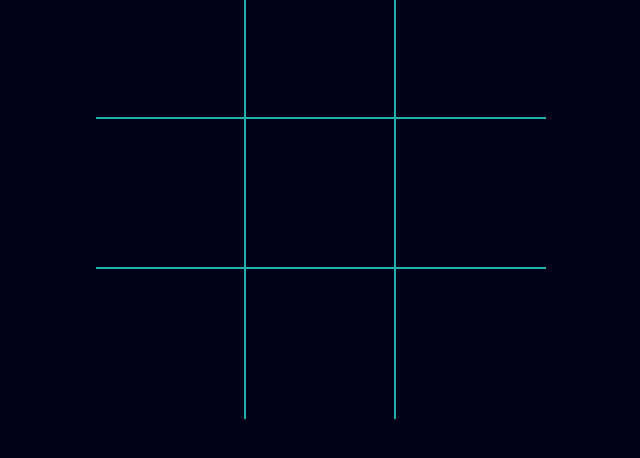
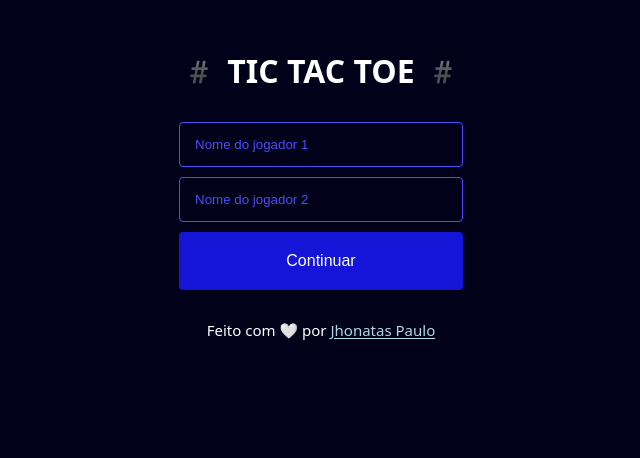
Before and after one commit to jhonataspaulo/tictactoe, a React (Vite) app: page / in a window 1280 px wide. Shown: the part 206-664 px from the top of the page, without its empty margins (319-959 px from the left). Built offline with nearby package versions, Linux system fonts and the light colour scheme.

Commit message:
feat: add players and placar

```diff
--- a/package.json
+++ b/package.json
@@ -10,6 +10,7 @@
   "dependencies": {
     "react": "^18.0.0",
     "react-dom": "^18.0.0",
+    "react-router-dom": "6",
     "sass": "^1.51.0"
   },
   "devDependencies": {
--- a/src/App.css
+++ b/src/App.css
@@ -14,3 +14,12 @@ body {
   font-family: system-ui;
   overflow: hidden;
 }
+
+a {
+  text-decoration: none;
+  color: lightblue;
+}
+
+a:visited {
+  color: lightblue;
+}
--- a/src/App.tsx
+++ b/src/App.tsx
@@ -1,7 +1,7 @@
-import {Game} from './components/game';
+import { Home } from './components/Home';
 
 function App() {
-  return <Game />;
+  return <Home />;
 }
 
 export default App;
--- /dev/null
+++ b/src/components/Home/index.tsx
@@ -0,0 +1,57 @@
+import {useState} from 'react';
+import styles from './styles.module.scss';
+import {useNavigate} from 'react-router-dom';
+
+export function Home() {
+  const [player1, setPlayer1] = useState<string>('');
+  const [player2, setPlayer2] = useState<string>('');
+  let navigate = useNavigate();
+  function handleNext() {
+    const p1 = document.getElementById('player1');
+    const p2 = document.getElementById('player2');
+
+    if (player1 === '') {
+      p1?.focus();
+      return;
+    }
+
+    if (player2 === '') {
+      p2?.focus();
+      return;
+    }
+    navigate('/game', {state: {player1, player2}});
+  }
+
+  return (
+    <div className={styles.container}>
+      <h1 className={styles.title}>#️ TIC TAC TOE #️</h1>
+      <div className={styles.inputs}>
+        <div className={styles.inputGroup}>
+          <input
+            type="text"
+            id="player1"
+            placeholder="Nome do jogador 1"
+            value={player1}
+            onChange={e => setPlayer1(e.target.value)}
+          />
+        </div>
+        <div className={styles.inputGroup}>
+          <input
+            type="text"
+            id="player2"
+            placeholder="Nome do jogador 2"
+            value={player2}
+            onChange={e => setPlayer2(e.target.value)}
+          />
+        </div>
+        <button onClick={handleNext}>Continuar</button>
+      </div>
+      <footer className={styles.footer}>
+        Feito com 🤍 por{' '}
+        <a href="https://github.com/jhonataspaulo" target="_blank">
+          Jhonatas Paulo
+        </a>
+      </footer>
+    </div>
+  );
+}
--- /dev/null
+++ b/src/components/Home/styles.module.scss
@@ -0,0 +1,59 @@
+.container {
+  display: flex;
+  flex-direction: column;
+  align-items: center;
+  gap: 15px;
+
+  button {
+    width: 100%;
+    padding: 20px 20px;
+    border: none;
+    background-color: rgb(21, 21, 216);
+    color: white;
+    font-size: 16px;
+    border-radius: 4px;
+    cursor: pointer;
+
+    &:hover {
+      background-color: rgb(44, 44, 228);
+    }
+  }
+
+  .title {
+    font-weight: bold;
+  }
+
+  .footer {
+    font-size: 15px;
+    a {
+      text-decoration-line: underline;
+      text-underline-offset: 2px;
+    }
+  }
+
+  .inputs {
+    width: 100%;
+    display: flex;
+    flex-direction: column;
+    gap: 10px;
+    margin: 15px 0;
+  }
+
+  .inputGroup {
+    display: flex;
+    flex-direction: column;
+    align-items: center;
+
+    input {
+    width: 100%;
+      padding: 14px 15px;
+      border: 1px solid rgb(77, 77, 248);
+      border-radius: 4px;
+      color: white;
+
+      &::placeholder {
+        color: rgb(77, 77, 248);
+      }
+    }
+  }
+}
--- a/src/components/game/index.tsx
+++ b/src/components/game/index.tsx
@@ -1,12 +1,75 @@
 import {useEffect, useState} from 'react';
+import {useLocation, useNavigate} from 'react-router-dom';
 import styles from './styles.module.scss';
+
+interface LocationStateProps {
+  player1: string;
+  player2: string;
+}
 
 function Game() {
   const [current, setCurrent] = useState('x');
   const [matriz, setMatriz] = useState<any[] | null>(null);
   const [winner, setWinner] = useState<string | null>(null);
+  const [pl1, setPl1] = useState<string | null>(null);
+  const [pl2, setPl2] = useState<string | null>(null);
+  const [placar, setPlacar] = useState({
+    p1: 0,
+    p2: 0
+  });
+  const navigate = useNavigate();
+
+  const location = useLocation();
+  const myState: LocationStateProps = location.state as LocationStateProps;
 
   const arr = [11, 12, 13, 21, 22, 23, 31, 32, 33];
+
+  function resetAll() {
+    arr.map(id => {
+      let doc = document.getElementById(String(id)) as HTMLButtonElement;
+      doc.textContent = '';
+      doc.disabled = false;
+    });
+
+    setWinner(null);
+    setCurrent('x');
+    setMatriz(null);
+
+    let newPlacar = {
+      p1: 0,
+      p2: 0
+    };
+    setPlacar(newPlacar);
+  }
+
+  function resetPlacar() {
+    let newPlacar = {
+      p1: 0,
+      p2: 0
+    };
+    setPlacar(newPlacar);
+  }
+
+  function logout() {
+    arr.map(id => {
+      let doc = document.getElementById(String(id)) as HTMLButtonElement;
+      doc.textContent = '';
+      doc.disabled = false;
+    });
+
+    setWinner(null);
+    setCurrent('x');
+    setMatriz(null);
+
+    let newPlacar = {
+      p1: 0,
+      p2: 0
+    };
+    setPlacar(newPlacar);
+    setPl1(null);
+    setPl2(null);
+    location.state = null;
+  }
 
   function play(id: string) {
     const doc = document.getElementById(id) as HTMLButtonElement;
@@ -22,6 +85,30 @@ function Game() {
     current == 'x' ? (doc.style.color = 'green') : (doc.style.color = 'tomato');
     current == 'x' ? setCurrent('o') : setCurrent('x');
   }
+
+  function incPlacar(player: number) {
+    if (player == 1) {
+      let newPlacar = placar;
+      newPlacar.p1 = newPlacar.p1 + 1;
+      setPlacar(newPlacar);
+    }
+
+    if (player == 2) {
+      let newPlacar = placar;
+      newPlacar.p2 = newPlacar.p2 + 1;
+      setPlacar(newPlacar);
+    }
+  }
+
+  useEffect(() => {
+    if (myState == null) {
+      navigate('/');
+    } else {
+      setPl1(myState.player1);
+      setPl2(myState.player2);
+      console.log(myState);
+    }
+  }, [myState]);
 
   useEffect(() => {
     const lines = [
@@ -57,20 +144,28 @@ function Game() {
         let matchx = xid?.filter(x => arr.includes(x));
         let matcho = oid?.filter(x => arr.includes(x));
         if (matchx?.length == 3) {
-          setTimeout(() => setWinner('X'), 250);
+          incPlacar(1);
+          setTimeout(() => setWinner(pl1), 250);
+          return;
         }
         if (matcho?.length == 3) {
-          setTimeout(() => setWinner('O'), 250);
+          incPlacar(2);
+          setTimeout(() => setWinner(pl2), 250);
+          return;
         }
       }
       for (let arr of [columns[i]]) {
         let matchx = xid?.filter(x => arr.includes(x));
         let matcho = oid?.filter(x => arr.includes(x));
         if (matchx?.length == 3) {
-          setTimeout(() => setWinner('X'), 250);
+          incPlacar(1);
+          setTimeout(() => setWinner(pl1), 250);
+          return;
         }
         if (matcho?.length == 3) {
-          setTimeout(() => setWinner('O'), 250);
+          incPlacar(2);
+          setTimeout(() => setWinner(pl2), 250);
+          return;
         }
       }
     }
@@ -80,10 +175,14 @@ function Game() {
         let matchx = xid?.filter(x => arr.includes(x));
         let matcho = oid?.filter(x => arr.includes(x));
         if (matchx?.length == 3) {
-          setTimeout(() => setWinner('X'), 250);
+          incPlacar(1);
+          setTimeout(() => setWinner(pl1), 250);
+          return;
         }
         if (matcho?.length == 3) {
-          setTimeout(() => setWinner('O'), 250);
+          incPlacar(2);
+          setTimeout(() => setWinner(pl2), 250);
+          return;
         }
       }
     }
@@ -102,19 +201,26 @@ function Game() {
           let matchx = xid?.filter(x => arr.includes(x));
           let matcho = oid?.filter(x => arr.includes(x));
           if (matchx?.length == 3) {
-            w = 'X';
-            setTimeout(() => setWinner('X'), 250);
+            w = pl1!;
+            setTimeout(() => setWinner(pl1), 250);
+            incPlacar(1);
+            return;
           }
           if (matcho?.length == 3) {
-            w = 'O';
-            setTimeout(() => setWinner('O'), 250);
+            w = pl2!;
+            setTimeout(() => setWinner(pl2), 250);
+            incPlacar(2);
+            return;
           }
         }
       }
       if (w == '') {
         setTimeout(() => setWinner('EMPATE'), 250);
+        return;
       } else {
         setTimeout(() => setWinner(w), 250);
+        w === pl1 ? incPlacar(1) : incPlacar(2);
+        return;
       }
     }
   }, [current]);
@@ -132,7 +238,10 @@ function Game() {
           {winner == 'EMPATE' ? (
             <span className={styles.winner}>🥲 {winner} 🥲 </span>
           ) : (
-            <span className={styles.winner}>🎉 {winner} WINNER 🎉</span>
+            <>
+              <p className={styles.playerWinner}>🎉 {winner} 🎉</p>
+              <span className={styles.winner}>WINNER</span>
+            </>
           )}
 
           <button className={styles.button} onClick={reset}>
@@ -140,6 +249,39 @@ function Game() {
           </button>
         </div>
       ) : (
+        <div className={styles.header}>
+          <div className={styles.players}>
+            <div className={styles.player}>
+              <span>
+                Jogador 1: <span style={{color: 'green'}}>X</span>
+              </span>
+              <span className={styles.playerName}>{pl1}</span>
+              <p>{placar.p1}</p>
+            </div>
+            <div>
+              <div className={styles.btns}>
+                <button className={styles.btnReset} onClick={resetAll}>
+                  Reiniciar
+                </button>
+                <button className={styles.btnReset} onClick={resetPlacar}>
+                  Zerar Placar
+                </button>
+                <span
+                  style={{marginTop: '5px', cursor: 'pointer'}}
+                  onClick={logout}
+                >
+                  Sair
+                </span>
+              </div>
+            </div>
+            <div className={styles.player}>
+              <span>
+                Jogador 2: <span style={{color: 'tomato'}}>O</span>
+              </span>
+              <span className={styles.playerName}>{pl2}</span>
+              <p>{placar.p2}</p>
+            </div>
+          </div>
           <div className={styles.container}>
             {arr.map((id: number) => (
               <button
@@ -150,6 +292,7 @@ function Game() {
               ></button>
             ))}
           </div>
+        </div>
       )}
     </>
   );
--- a/src/components/game/styles.module.scss
+++ b/src/components/game/styles.module.scss
@@ -1,16 +1,87 @@
+.header {
+  display: flex;
+  flex-direction: column;
+  align-items: center;
+  width: 450px;
+
+  .players {
+    margin: 20px 0;
+    display: flex;
+    align-items: center;
+    gap: 40px;
+
+  }
+
+  .player {
+    display: flex;
+    flex-direction: column;
+    align-items: center;
+
+    &:first-child span:first-child,
+    &:last-child span:first-child
+    {
+      font-size: 12px;
+      color: lightblue;
+      margin-bottom: 5px;
+    }
+
+    p {
+      font-size: 40px;
+      font-weight: bold;
+    }
+  }
+
+  .btnReset {
+    border: none;
+    background-color: lightblue;
+    padding: 10px 20px;
+    font-size: 15px;
+    font-weight: bold;
+    border-radius: 5px;
+    cursor: pointer;
+    color: rgb(13, 34, 41);
+
+    &:hover{
+      background-color: rgb(156, 205, 221)
+    }
+  }
+
+  .btns {
+    display: flex;
+    flex-direction: column;
+    align-items: center;
+    gap: 10px;
+
+    &:first-child button:first-child{
+      background-color: transparent;
+      color: tomato;
+      border: 1px solid tomato;
+    }
+  }
+
+  .playerName {
+    font-size: 20px;
+  }
+}
+
+
 .container{
-  width: 450px;
-  height: 450px;
+  width: 400px;
+  height: 350px;
   display: grid;
+  padding: 15px;
+  border-radius: 10px;
   grid-template-columns: repeat(3, 1fr);
   grid-template-rows: repeat(3, 1fr);
+  background-color: rgb(2, 2, 34);
 
   .boxItem {
     border: none;
-    cursor: pointer;
     color: white;
     font-size: 80px;
     font-weight: bold;
+    cursor: pointer;
+    background-color: transparent;
 
     &:nth-child(1),
     &:nth-child(2),
@@ -45,20 +116,14 @@
   display: flex;
   flex-direction: column;
   align-items: center;
-  gap: 30px;
+  gap: 15px;
 
-  .winner {
-    font-size: 50px;
+  .playerWinner {
+    font-size: 30px;
     font-weight: bold;
   }
 
-  .inforWinner {
-    font-size: 35px;
-    font-weight: bold;
-  }
-
-  .winnerLabel {
-    color: lightblue;
+  .winner {
     font-size: 40px;
     font-weight: bold;
   }
@@ -71,6 +136,8 @@
     font-size: 15px;
     color: rgb(1, 1, 26);
     cursor: pointer;
+    font-weight: bold;
+    margin-top: 30px;
   }
 
 }
--- a/src/main.tsx
+++ b/src/main.tsx
@@ -1,10 +1,17 @@
 import React from 'react';
 import ReactDOM from 'react-dom/client';
+import {BrowserRouter, Route, Routes} from 'react-router-dom';
 import App from './App';
 import './App.css';
+import {Game} from './components/game';
 
 ReactDOM.createRoot(document.getElementById('root')!).render(
   <React.StrictMode>
-    <App />
+    <BrowserRouter>
+      <Routes>
+        <Route path="/" element={<App />} />
+        <Route path="/game" element={<Game />} />
+      </Routes>
+    </BrowserRouter>
   </React.StrictMode>
 );
```
Also changed, not shown: 1 other file (tests, documents, lock files or other folders). Lines whose indentation alone changed are shown as unchanged.
